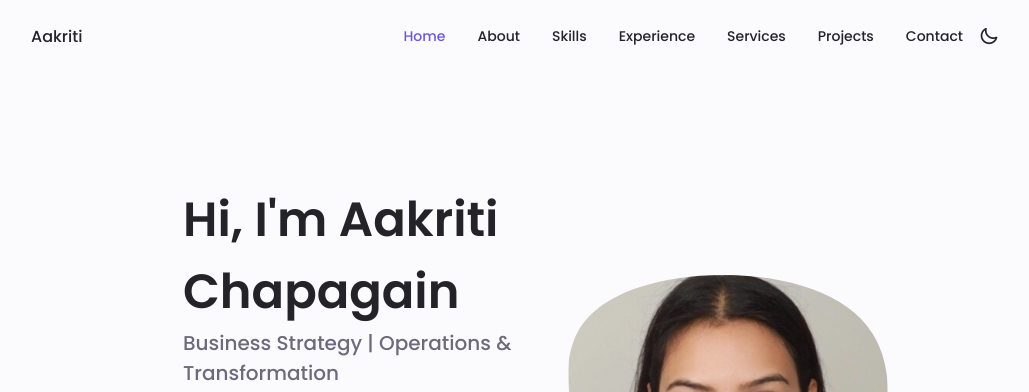
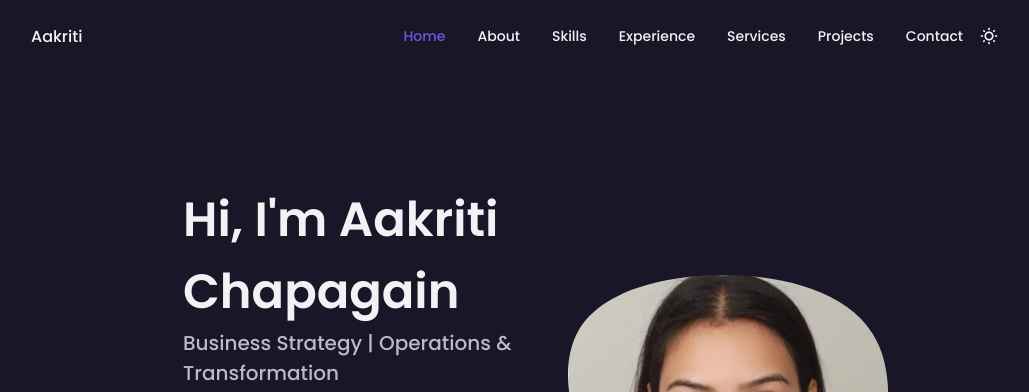
Before and after one commit to aakriti-portfolio/aakriti-portfolio.github.io, a plain HTML site: page index.html in a window 1280 px wide. Shown: the top 392 px of the page, without its empty margins (125-1154 px from the left). Drawn offline with nearby package versions, Linux system fonts and the light colour scheme.

Commit message:
Set dark theme as the default

```diff
--- a/assets/js/main.js
+++ b/assets/js/main.js
@@ -189,6 +189,9 @@
 if (selectedTheme) {
     document.body.classList[selectedTheme === 'dark' ? 'add' : 'remove'](darkTheme);
     themeButton.classList[selectedIcon === 'uil-moon' ? 'add' : 'remove'](iconTheme);
+} else {
+    document.body.classList.add(darkTheme);
+    themeButton.classList.add(iconTheme);
 }
 
 themeButton.addEventListener('click', function handleThemeToggle() {
--- a/index.html
+++ b/index.html
@@ -18,7 +18,7 @@
 
     <title>Aakriti Chapagain | Management Consultant</title>
 </head>
-<body>
+<body class="dark-theme">
     <!-- Header -->
     <header class="header" id="header">
         <nav class="nav container">
@@ -66,7 +66,7 @@
             </div>
 
             <div class="nav__btns">
-                <i class="uil uil-moon change-theme" id="theme-button"></i>
+                <i class="uil uil-moon change-theme uil-sun" id="theme-button"></i>
 
                 <div class="nav__toggle" id="nav-toggle">
                     <i class="uil uil-apps"></i>
```
